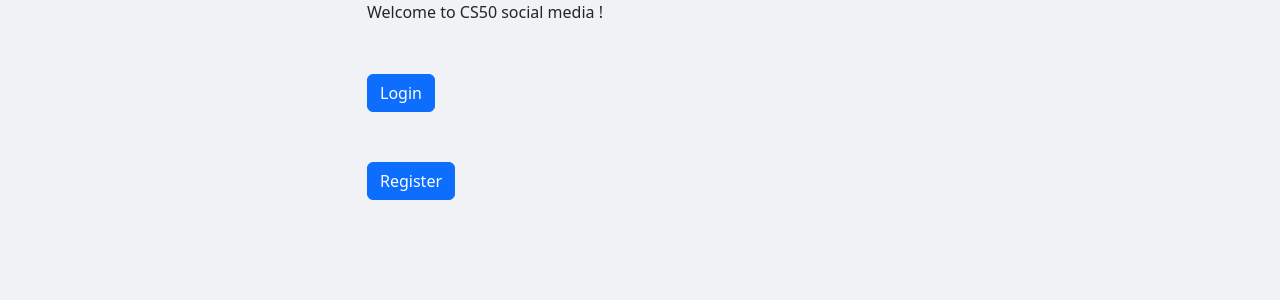
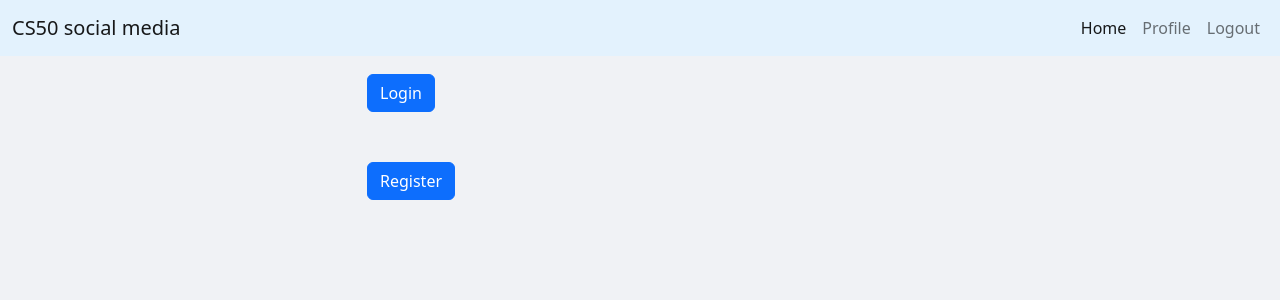
Before and after one commit to Flo-Slv/CS50, a Flask app: page / in a window 1280 px wide. Shown: the top 300 px of the page. Run offline with Flask 2, Linux system fonts and the light colour scheme; a user stored in the database is signed in.

Commit message:
Add navbar file.

```diff
--- a/Week 10/static/styles/index.css
+++ b/Week 10/static/styles/index.css
@@ -1,5 +1,4 @@
 /* START CSS CODE */
-
 body {
 	background-color: #F0F2F5;
 }
@@ -7,3 +6,7 @@ body {
 form {
 	margin-top: 50px;
 }
+
+nav {
+	background-color: #e3f2fd;
+}
--- a/Week 10/templates/layout.html
+++ b/Week 10/templates/layout.html
@@ -30,6 +30,8 @@
 
 	<body>
 		<div class="container">
+			{% include "navbar.html" %}
+
 			{% block main %}
 			{% endblock %}
 		</div>
--- /dev/null
+++ b/Week 10/templates/navbar.html
@@ -0,0 +1,42 @@
+{% block nav %}
+<nav class="navbar navbar-expand-lg fixed-top">
+	<div class="container-fluid">
+		<a class="navbar-brand" href="#">CS50 social media</a>
+		<button
+			class="navbar-toggler"
+			type="button"
+			data-bs-toggle="collapse"
+			data-bs-target="#navbarSupportedContent"
+			aria-controls="navbarSupportedContent"
+			aria-expanded="false"
+			aria-label="Toggle navigation"
+		>
+			<span class="navbar-toggler-icon"></span>
+		</button>
+
+		<div class="collapse navbar-collapse" id="navbarSupportedContent">
+			<ul class="navbar-nav ms-auto mb-2 mb-lg-0">
+				<li class="nav-item">
+					<a class="nav-link active" aria-current="page" href="#">
+						Home
+					</a>
+				</li>
+
+				<li class="nav-item">
+					<a class="nav-link" href="#">
+						Profile
+					</a>
+				</li>
+
+				{% if session["user_id"] %}
+				<li class="nav-item">
+					<a class="nav-link" href="/logout">
+						Logout
+					</a>
+				</li>
+				{% endif %}
+			</ul>
+		</div>
+	</div>
+</nav>
+{% endblock %}
```
